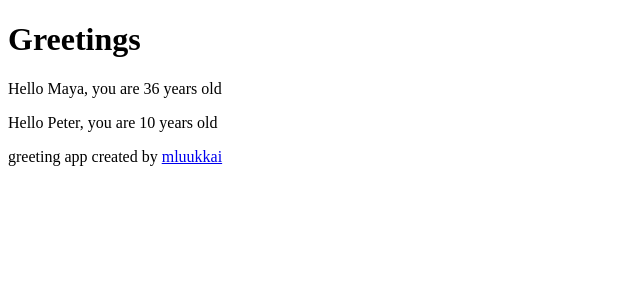
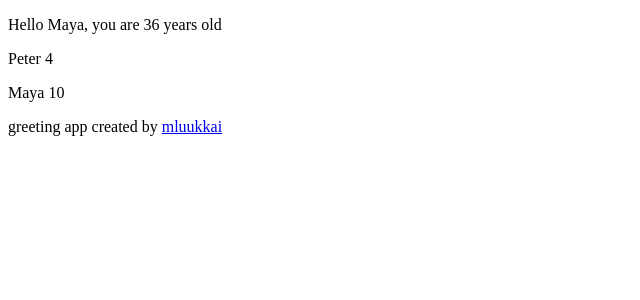
Before and after one commit to anttiharju/fullstackopen, a React (Vite) app in the folder part1/: page / in a window 1280 px wide. Shown: the top 300 px of the page, without its empty margins (0-640 px from the left). Built offline with nearby package versions, Linux system fonts and the light colour scheme.

Commit message:
Object fields

```diff
--- a/part1/src/App.jsx
+++ b/part1/src/App.jsx
@@ -18,16 +18,18 @@
 }
 
 const App = () => {
-  const name = 'Peter'
-  const age = 10
+  const friends = [
+    { name: 'Peter', age: 4 },
+    { name: 'Maya', age: 10 },
+  ]
 
   return (
-    <>
-      <h1>Greetings</h1>
+    <div>
       <Hello name='Maya' age={26 + 10} />
-      <Hello name={name} age={age} />
+      <p>{friends[0].name} {friends[0].age}</p>
+      <p>{friends[1].name} {friends[1].age}</p>
       <Footer />
-    </>
+    </div>
   )
 }
 
```
